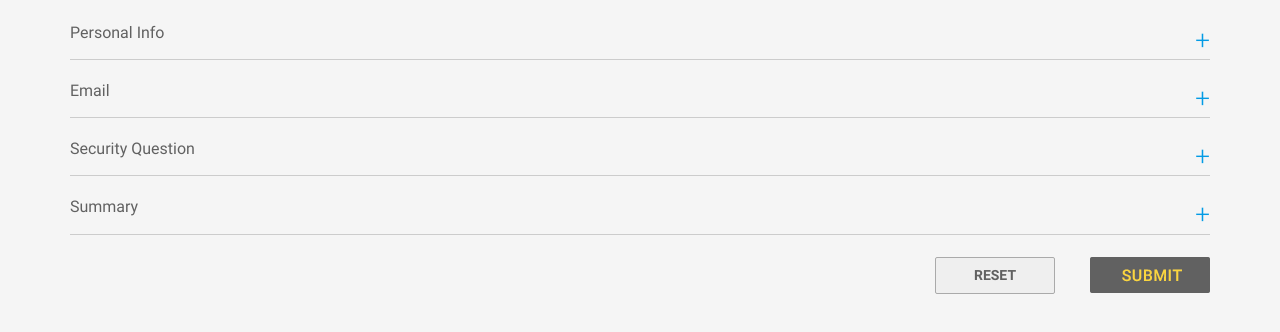
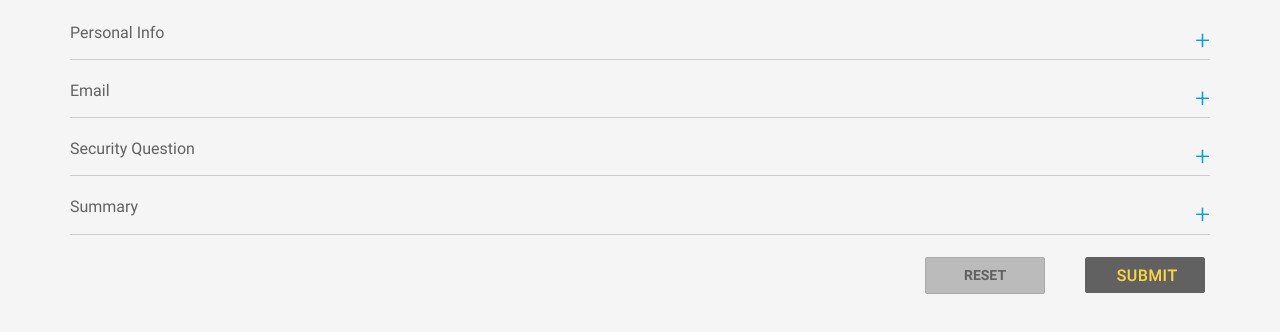
Before and after one commit to edmundquintero/POC, a plain HTML site: page profile.html in a window 1280 px wide. Shown: the part 96-428 px from the top of the page. Drawn offline with Linux system fonts and the light colour scheme.

Commit message:
styled a tags to look like buttons

```diff
--- a/profile.html
+++ b/profile.html
@@ -481,8 +481,8 @@
 
     <div class='form-controls'>
       <div class='row'>
-        <button type='submit' value='submit'>Submit</button>
-        <button type='reset' value='reset'>Reset</button>
+        <a class='button submit' href=''>Submit</a>
+        <a class='button reset' href=''>Reset</a>
       </div>
     </div>
 
--- a/resources/css/main.css
+++ b/resources/css/main.css
@@ -112,23 +112,28 @@ label{
   position: absolute;
   margin-left: -10px;
 }
-button[type=submit], input[type=submit]{
-  font-size: 0;
+a.button{
+  display: inline-block;
   text-transform: uppercase;
-  width: 120px;
-  height:37px;
-  border: none;
-  margin: 2px 20px;
-  background: url('../images/submit.png') -15px -7px no-repeat;
-}
-button[type=reset], input[type=reset]{
-  font-family: 'Roboto-bold', helvetica, sans-serif;
-  text-transform: uppercase;
+  text-align: center;
   width: 120px;
   height:37px;
   border: 1px solid #AAA;
   border-radius: 2px;
   margin: 2px 20px;
+  padding: 7px;
+  color: #616161;
+}
+a.button.submit,  button[type=submit], input[type=submit]{
+  float: right;
+  font-size: 0;
+  border: none;
+  background: url('../images/submit.png') -15px -7px no-repeat;
+}
+a.button.reset, button[type=reset], input[type=reset]{
+  font-family: 'Roboto-bold', helvetica, sans-serif;
+  background-color: #BBB;
+  float: right;
 }
 .table{
   width: 100%;
```
